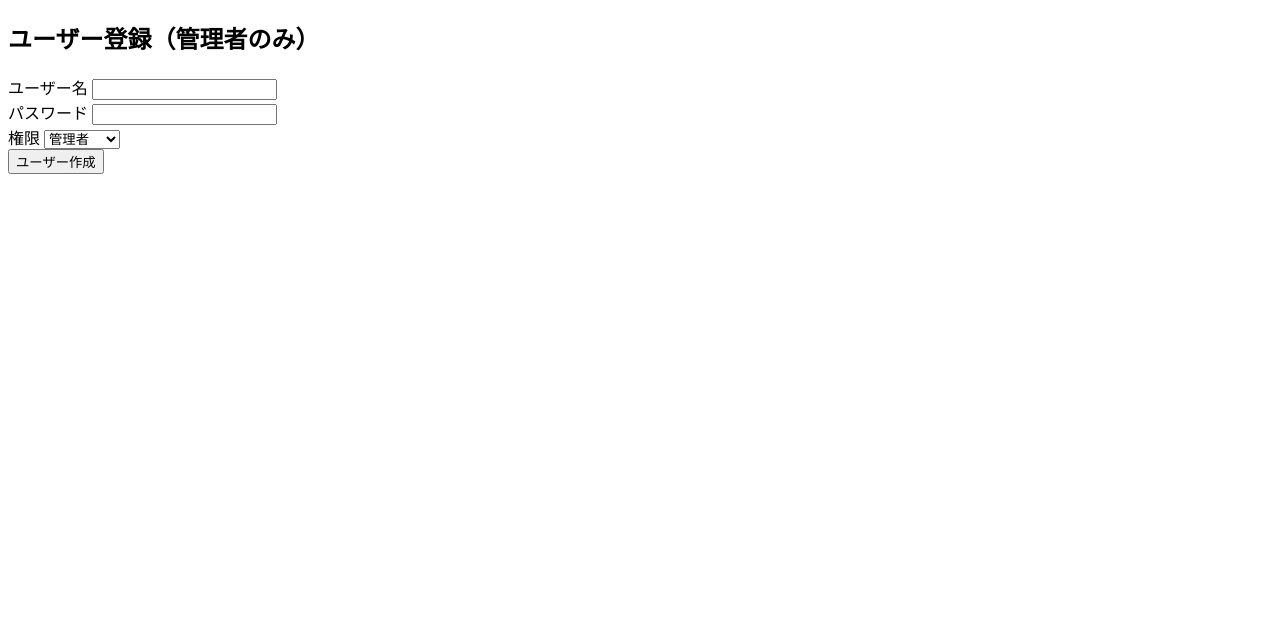
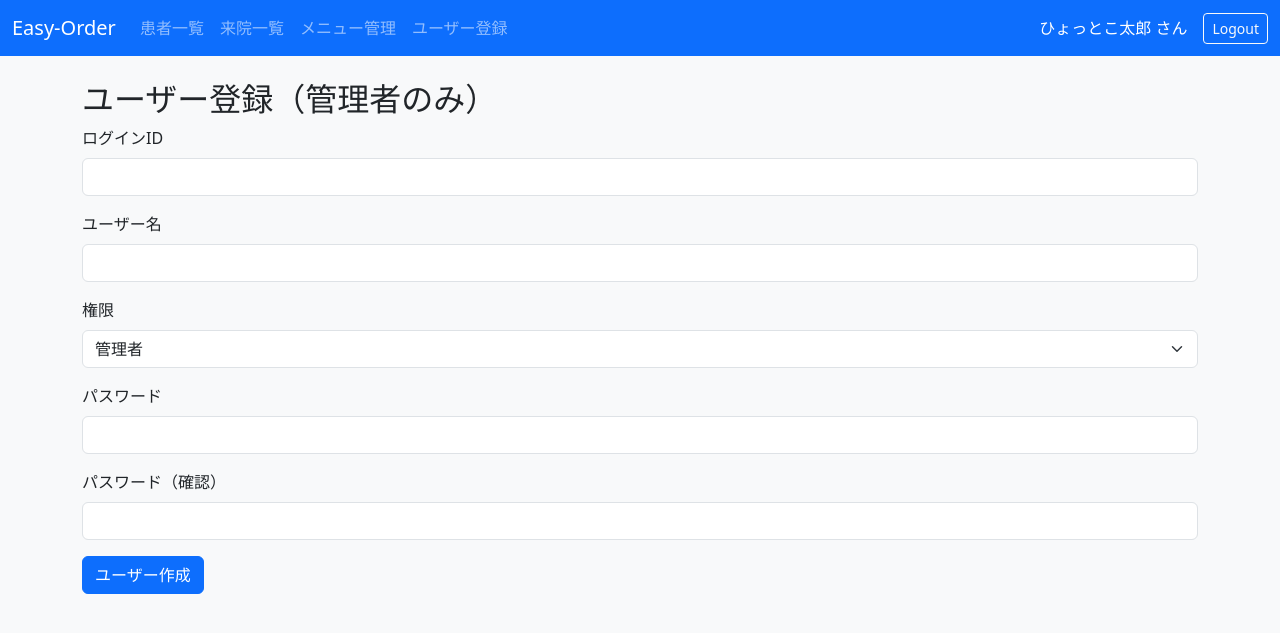
Before and after one commit to tondou1/easy_order, a Flask app: page /register in a window 1280 px wide. Shown: the top 633 px of the page. Run offline with Flask 3, Linux system fonts and the light colour scheme; a user stored in the database is signed in.

Commit message:
ユーザー認証フォームのフィールドを更新し、ログインIDと名前を追加

```diff
--- a/app/auth/forms.py
+++ b/app/auth/forms.py
@@ -1,14 +1,27 @@
+# app/auth/forms.py
+
 from flask_wtf import FlaskForm
-from wtforms import StringField, PasswordField, SubmitField, SelectField
-from wtforms.validators import DataRequired, Length
-
+from wtforms import StringField, PasswordField, SelectField, SubmitField
+from wtforms.validators import DataRequired, Length, EqualTo
 class LoginForm(FlaskForm):
-    username = StringField("ユーザー名", validators=[DataRequired(), Length(max=64)])
-    password = PasswordField("パスワード", validators=[DataRequired()])
-    submit   = SubmitField("ログイン")
+    login_id = StringField("ログインID", validators=[DataRequired(), Length(max=64)])
+    password = PasswordField(
+        "パスワード", validators=[DataRequired()]
+    )
+    submit = SubmitField("ログイン")
 
 class RegisterForm(FlaskForm):
-    username = StringField("ユーザー名", validators=[DataRequired(), Length(max=64)])
-    password = PasswordField("パスワード", validators=[DataRequired()])
-    role     = SelectField("権限", choices=[("admin", "管理者"), ("staff", "スタッフ")])
-    submit   = SubmitField("ユーザー作成")
+    login_id  = StringField("ログインID",   validators=[DataRequired(), Length(max=64)])
+    name      = StringField("ユーザー名",   validators=[DataRequired(), Length(max=64)])
+    role      = SelectField("権限",       choices=[("admin","管理者"),("staff","スタッフ")], validators=[DataRequired()])
+    password = PasswordField(
+        "パスワード", validators=[DataRequired()]
+    )
+    password2 = PasswordField(
+        "パスワード（確認）",
+        validators=[
+            DataRequired(),
+            EqualTo("password", message="パスワードが一致しません")
+        ]
+    )
+    submit = SubmitField("ユーザー作成")
--- a/app/auth/routes.py
+++ b/app/auth/routes.py
@@ -35,7 +35,7 @@ def login():
 
     form = LoginForm()
     if form.validate_on_submit():
-        user = User.query.filter_by(username=form.username.data).first()
+        user = User.query.filter_by(login_id=form.login_id.data).first()
         if user and user.check_password(form.password.data):
             login_user(user)
 
@@ -70,12 +70,13 @@ def register():
     form = RegisterForm()
     if form.validate_on_submit():
         # 同名ユーザーの重複チェック
-        if User.query.filter_by(username=form.username.data).first():
+        if User.query.filter_by(login_id=form.login_id.data).first():
             flash("そのユーザー名は既に存在します。")
         else:
             user = User(
-                username=form.username.data,
-                role=form.role.data         # "admin" / "staff"
+                login_id=form.login_id.data,
+                name=form.name.data,
+                role=form.role.data                # "admin" / "staff"
             )
             user.set_password(form.password.data)
 
--- a/app/models.py
+++ b/app/models.py
@@ -9,7 +9,8 @@ class User(UserMixin, db.Model):
     __tablename__ = "users"
 
     id            = db.Column(db.Integer, primary_key=True)
-    username      = db.Column(db.String(64), unique=True, nullable=False)
+    login_id = db.Column(db.String(64), unique=True, index=True)
+    name     = db.Column(db.String(64))
     password_hash = db.Column(db.String(128), nullable=False)
     role          = db.Column(db.String(10), nullable=False, default="staff")  # "admin" / "staff"
 
--- a/app/templates/auth/register.html
+++ b/app/templates/auth/register.html
@@ -1,10 +1,30 @@
-<!doctype html>
-<title>ユーザー登録</title>
-<h2>ユーザー登録（管理者のみ）</h2>
-<form method="post">
-  {{ form.hidden_tag() }}
-  {{ form.username.label }} {{ form.username }}<br>
-  {{ form.password.label }} {{ form.password }}<br>
-  {{ form.role.label }} {{ form.role }}<br>
-  {{ form.submit }}
-</form>
+{% extends "base.html" %}
+{% block title %}ユーザー登録{% endblock %}
+
+{% block content %}
+  <h2>ユーザー登録（管理者のみ）</h2>
+  <form method="post">
+    {{ form.hidden_tag() }}
+    <div class="mb-3">
+      {{ form.login_id.label(class="form-label") }}
+      {{ form.login_id(class="form-control") }}
+    </div>
+    <div class="mb-3">
+      {{ form.name.label(class="form-label") }}
+      {{ form.name(class="form-control") }}
+    </div>
+    <div class="mb-3">
+      {{ form.role.label(class="form-label") }}
+      {{ form.role(class="form-select") }}
+    </div>
+    <div class="mb-3">
+      {{ form.password.label(class="form-label") }}
+      {{ form.password(class="form-control") }}
+    </div>
+    <div class="mb-3">
+      {{ form.password2.label(class="form-label") }}
+      {{ form.password2(class="form-control") }}
+    </div>
+    <button type="submit" class="btn btn-primary">{{ form.submit.label.text }}</button>
+  </form>
+{% endblock %}
--- a/app/templates/base.html
+++ b/app/templates/base.html
@@ -20,32 +20,36 @@
       </button>
 
       <div class="collapse navbar-collapse" id="navbarNav">
+        {% if current_user.is_authenticated %}
         <ul class="navbar-nav me-auto">
           <li class="nav-item">
-            <a class="nav-link"
-               href="{{ url_for('patients.list_patients') }}">
+            <a class="nav-link" href="{{ url_for('patients.list_patients') }}">
               患者一覧
             </a>
           </li>
           <li class="nav-item">
-            <a class="nav-link"
-               href="{{ url_for('visits.list_visits') }}">
+            <a class="nav-link" href="{{ url_for('visits.list_visits') }}">
               来院一覧
             </a>
           </li>
-          {% if current_user.is_authenticated and current_user.role == 'admin' %}
+          {% if current_user.role == 'admin' %}
           <li class="nav-item">
-            <a class="nav-link"
-               href="{{ url_for('treatments.list_treatments') }}">
+            <a class="nav-link" href="{{ url_for('treatments.list_treatments') }}">
               メニュー管理
+            </a>
+          </li>
+          <li class="nav-item">
+            <a class="nav-link" href="{{ url_for('auth.register') }}">
+              ユーザー登録
             </a>
           </li>
           {% endif %}
         </ul>
+        {% endif %}
 
         {% if current_user.is_authenticated %}
         <span class="navbar-text text-white me-3">
-          {{ current_user.username }} さん
+          {{ current_user.name }} さん
         </span>
         <a class="btn btn-outline-light btn-sm"
            href="{{ url_for('auth.logout') }}">
```
Also changed, not shown: app/templates/auth/login.html (+18 -10 lines), migrations/versions/e441dadd5e04_add_login_id_and_name_to_user.py (added, +38 -0 lines), easy_order.db.
